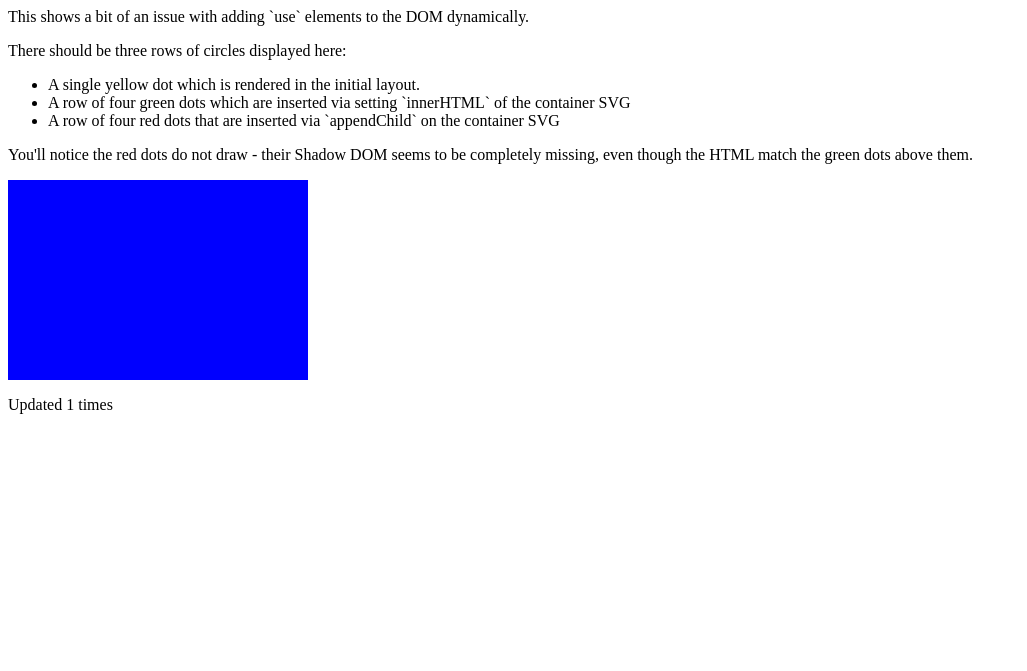
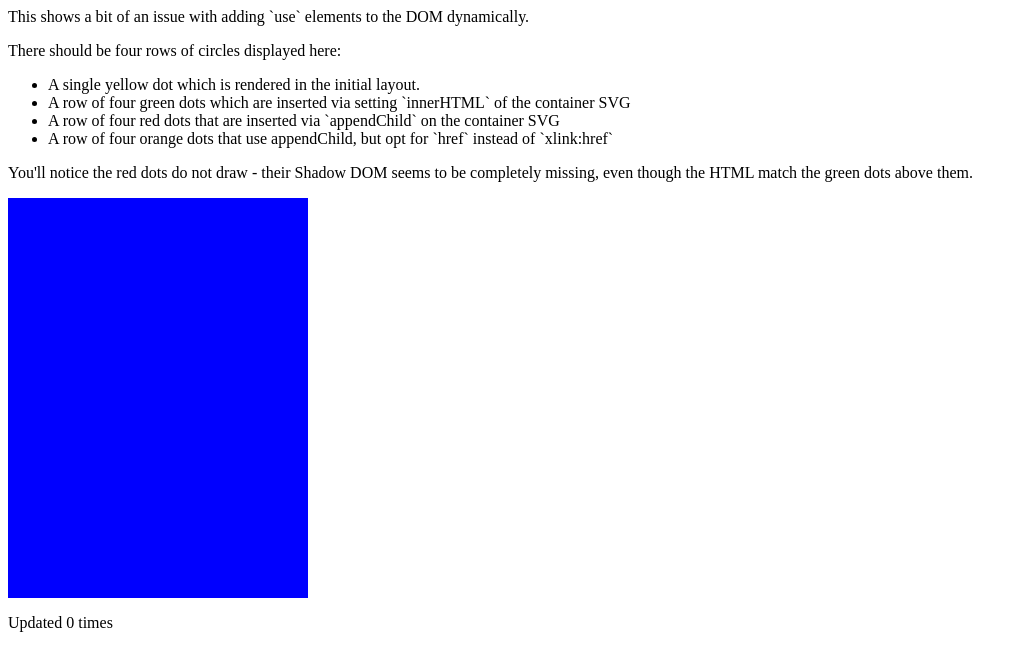
Before and after one commit to josephwegner/josephwegner.github.com, a Jekyll site: the page svgbug.html, which Jekyll copies as it is, in a window 1280 px wide. Shown: the top 671 px of the page, without its empty margins (0-1027 px from the left). Built offline with Jekyll 4.4.1, drawn with Linux system fonts in a browser that asks for light colours; Markdown is read by kramdown in place of the engine named in the settings.

Commit message:
add href option

```diff
--- a/svgbug.html
+++ b/svgbug.html
@@ -14,11 +14,12 @@
 	</head>
   <body>
     <p>This shows a bit of an issue with adding `use` elements to the DOM dynamically.<p>
-    <p>There should be three rows of circles displayed here:</p>
+    <p>There should be four rows of circles displayed here:</p>
     <ul>
       <li>A single yellow dot which is rendered in the initial layout.</li>
       <li>A row of four green dots which are inserted via setting `innerHTML` of the container SVG</li>
       <li>A row of four red dots that are inserted via `appendChild` on the container SVG</li>
+      <li>A row of four orange dots that use appendChild, but opt for `href` instead of `xlink:href`</li>
     </ul>
     <p>
     You'll notice the red dots do not draw - their Shadow DOM seems to be completely missing, even though the HTML match the green dots above them.</p>
@@ -26,7 +27,7 @@
        version="1.1"
        xmlns:xlink="http://www.w3.org/1999/xlink"
        width="300"
-       height="200"
+       height="400"
        id="container">
 
        <use stroke="yellow" height="100" id="constant" xlink:href="https://joewegner.com/tilecons.svg#denied" style="transform: matrix(1, 0, 0, 1, 0, 0);"></use>
@@ -52,10 +53,17 @@
 					var transform = "matrix(1, 0, 0, 1, "+x+", "+y+")"
 					if (i < 4) {
 						container.innerHTML += '<use stroke="green" height="100" xlink:href="https://joewegner.com/tilecons.svg#denied" style="transform: '+transform+';"></use>'
-					} else {
+					} else (i < 8) {
 						var use = document.createElementNS('http://www.w3.org/2000/svg', 'use')
 						use.setAttribute('stroke', 'red')
 						use.setAttribute('xlink:href', 'https://joewegner.com/tilecons.svg#denied')
+            use.setAttribute('height', 100)
+						use.style.transform = transform
+						container.appendChild(use)
+					} else {
+						var use = document.createElementNS('http://www.w3.org/2000/svg', 'use')
+						use.setAttribute('stroke', 'orange')
+						use.setAttribute('href', 'https://joewegner.com/tilecons.svg#denied')
             use.setAttribute('height', 100)
 						use.style.transform = transform
 						container.appendChild(use)
```
